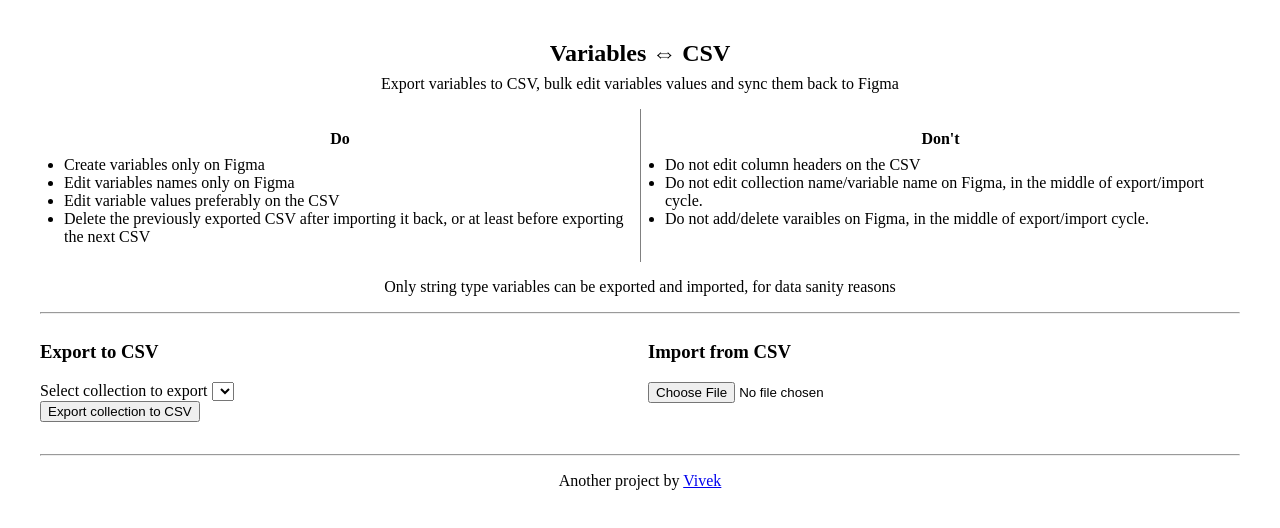
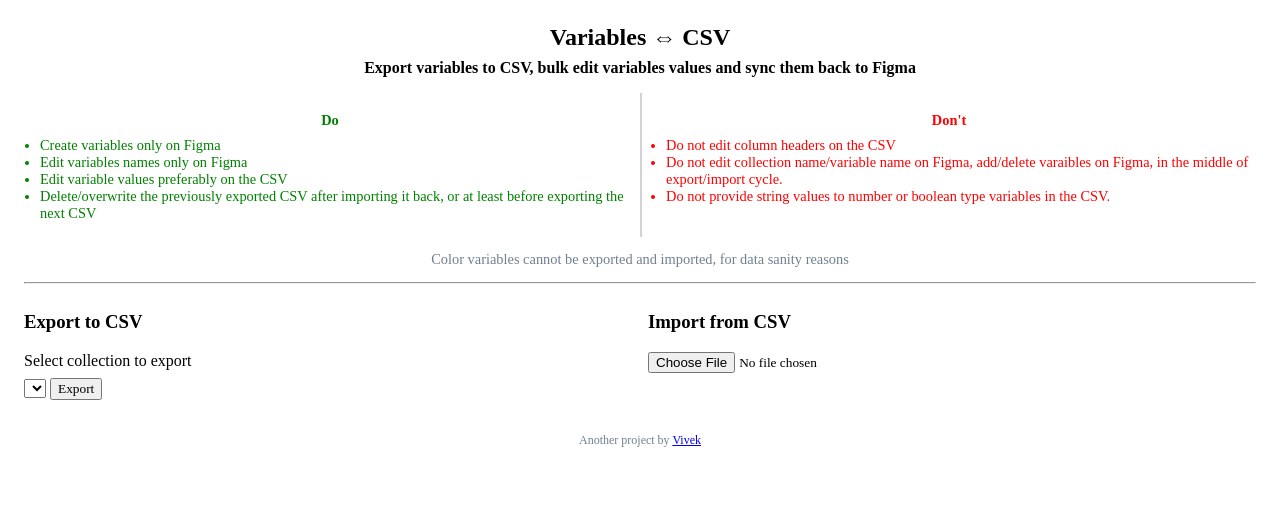
Before and after one commit to vivek-nexus/variables-csv-figma-plugin, a website: page ui.html in a window 1280 px wide. Drawn offline with Linux system fonts and the light colour scheme.

Commit message:
Support number, boolean and tweak UI

```diff
--- a/ui.html
+++ b/ui.html
@@ -1,53 +1,56 @@
-<body style="padding: 2rem;">
+<body style="padding: 1.5rem; margin: 0px; font-family: Ubuntu;">
   <h2 style="margin-bottom: 0.5rem; text-align: center;">Variables ⇔ CSV</h2>
-  <p style="margin-top: 0px; text-align: center;">Export variables to CSV, bulk edit variables values and sync
+  <p style="margin-top: 0px; text-align: center; font-weight: bold;">Export variables to CSV, bulk edit variables values
+    and sync
     them back to Figma</p>
   <div style="display: grid; grid-auto-flow: column; grid-auto-columns: 1fr;">
-    <div>
+    <div style="color: green; font-size: 0.9rem; margin-right: 0.25rem;">
       <h4 style="margin-bottom: 0.5rem; text-align: center;">Do</h4>
-      <ul style="margin-top: 0px; padding-inline-start: 1.5rem;">
+      <ul style="margin-top: 0px; padding-inline-start: 1rem;">
         <li>Create variables only on Figma</li>
         <li>Edit variables names only on Figma</li>
         <li>Edit variable values preferably on the CSV</li>
-        <li>Delete the previously exported CSV after importing it back, or at least before exporting the next CSV</li>
+        <li>Delete/overwrite the previously exported CSV after importing it back, or at least before exporting the next
+          CSV</li>
       </ul>
     </div>
-    <div style="border-left: 1px solid grey;">
+    <div style="border-left: 2px solid rgb(210, 210, 210); color: red; font-size: 0.9rem;">
       <h4 style="margin-bottom: 0.5rem; text-align: center;">Don't</h4>
       <ul style="margin-top: 0px; padding-inline-start: 1.5rem;">
         <li>Do not edit column headers on the CSV</li>
-        <li>Do not edit collection name/variable name on Figma, in the middle of
+        <li>Do not edit collection name/variable name on Figma, add/delete varaibles on Figma, in the middle of
           export/import cycle.
         </li>
-        <li>Do not add/delete varaibles on Figma, in the middle of
-          export/import cycle.
+        <li>Do not provide string values to number or boolean type variables in the CSV.
         </li>
       </ul>
     </div>
   </div>
-  <p style="text-align: center;">Only string type variables can be exported and imported, for data sanity
+  <p style="text-align: center; color: slategray; font-size: 0.9rem;">Color variables cannot be exported and imported,
+    for data sanity
     reasons</p>
   <hr />
-  <div style="display: grid; grid-auto-flow: column; grid-auto-columns: 1fr; gap:1rem; margin-bottom: 2rem;">
+  <div style="display: grid; grid-auto-flow: column; grid-auto-columns: 1fr; gap:1rem;">
     <div>
       <h3>Export to CSV</h3>
-      <div>
-        <label for="dropdown">Select collection to export</label>
-        <select id="dropdown">
+      <label for="dropdown">Select collection to export</label>
+      <div style="margin-top: 0.5rem;">
+        <select id="dropdown" style="font-family: Ubuntu;">
         </select>
+        <button id="export" style="font-family: Ubuntu;">Export</button>
       </div>
-      <button id="export">Export collection to CSV</button>
     </div>
     <div>
       <h3>Import from CSV</h3>
-      <div>
-        <input type="file" id="csvFileInput" accept=".csv">
+      <div style="margin-bottom: 3rem;">
+        <input type="file" id="csvFileInput" accept=".csv" style="font-family: Ubuntu;">
       </div>
     </div>
   </div>
-  <hr />
-  <p style="text-align: center;">Another project by <a href="https://vivek-nexus.github.io" target="_blank">Vivek</a>
+  <p style="color: slategray; font-size: 0.75rem; text-align: center;">Another project by <a
+      href="https://vivek-nexus.github.io" target="_blank">Vivek</a>
   </p>
+
 </body>
 
 
```
Also changed, not shown: src/code.ts (+16 -5 lines).
